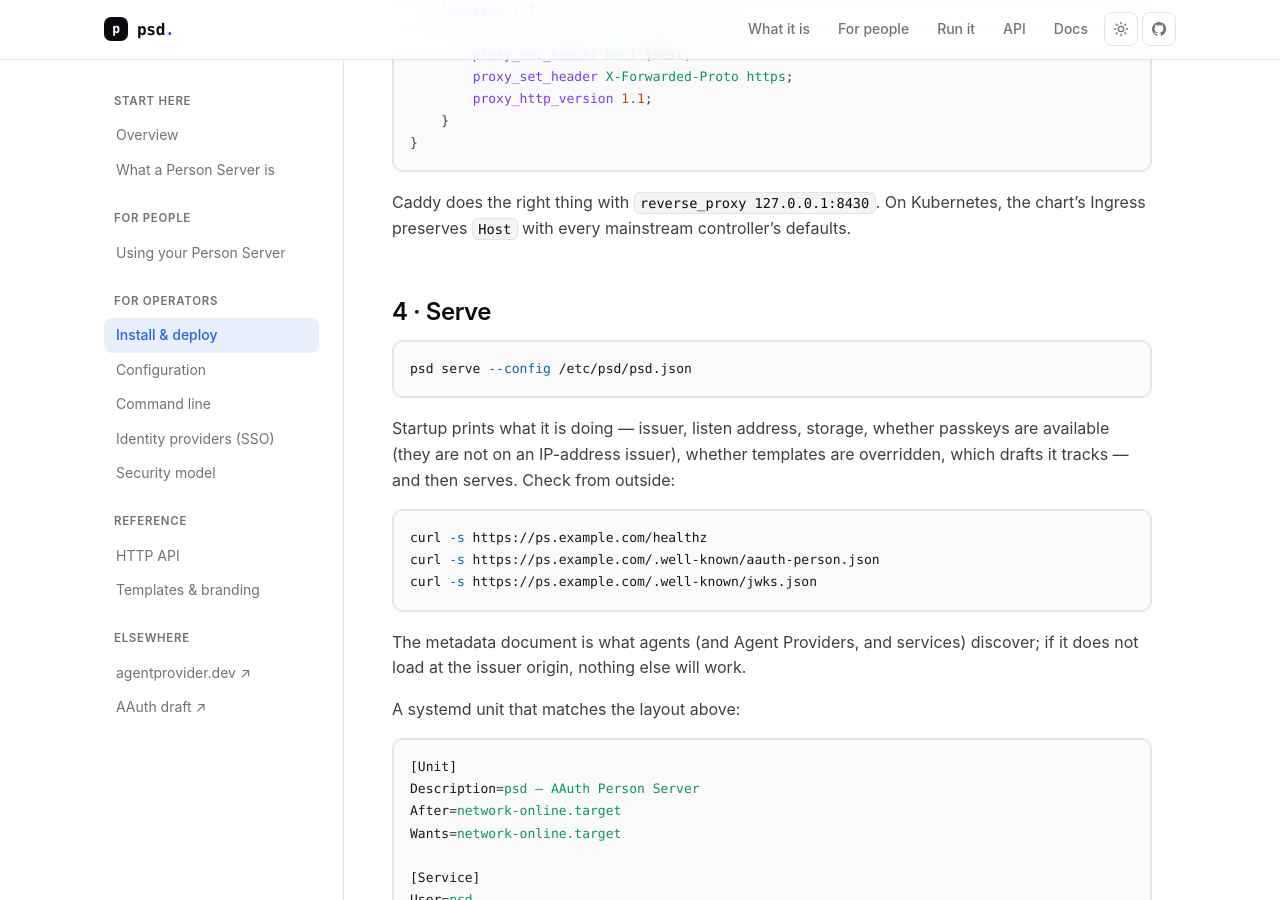
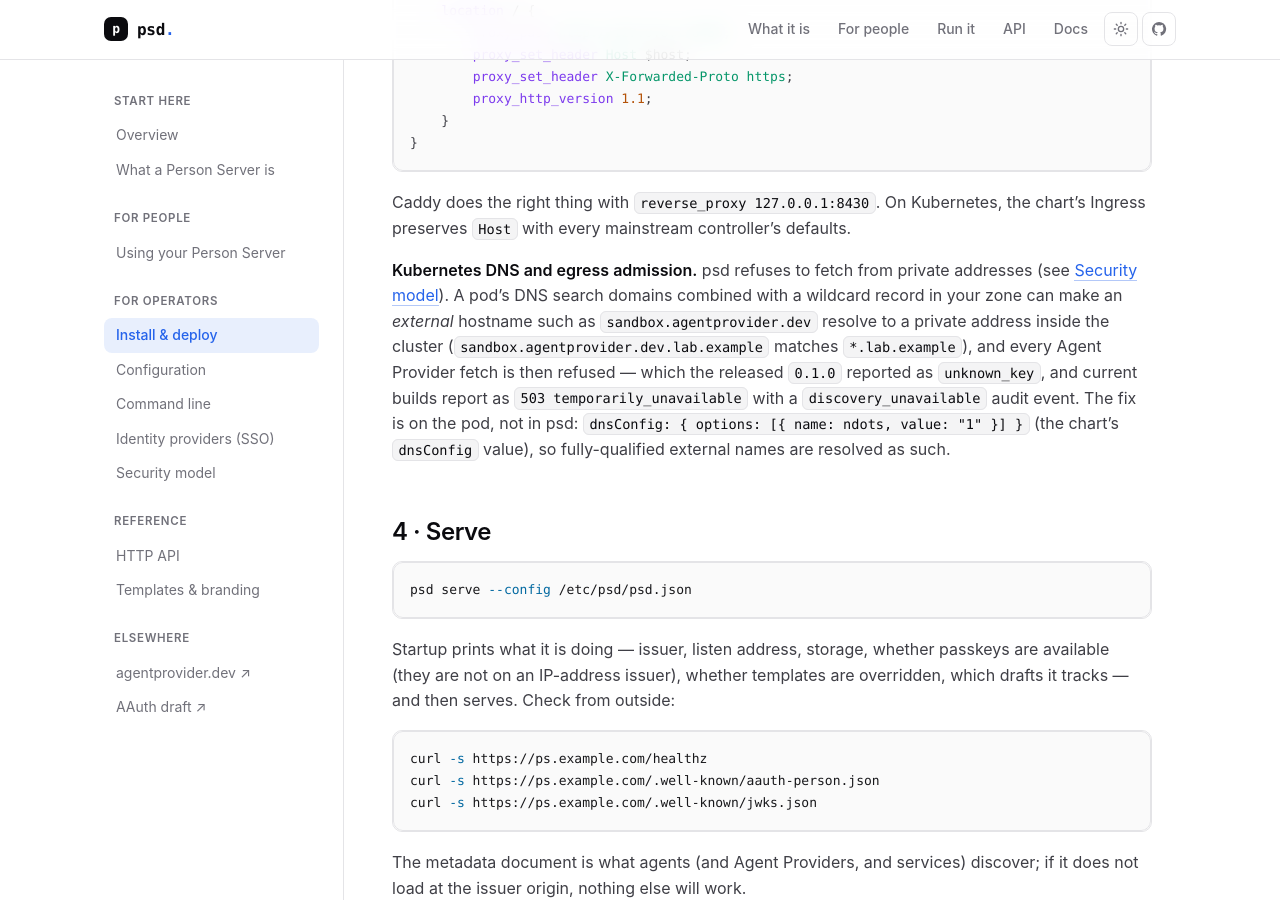
Before and after one commit to PersonServer/source-code, a Jekyll site: the page built from docs/install.md, in a window 1280 px wide and 900 px high, scrolled down 2798 px. Built offline with Jekyll 4.4.1, drawn with Linux system fonts in a browser that asks for light colours.

Commit message:
Sandbox findings: passkeys confirmed unverified in a browser, chart public, DNS/ndots note and chart dnsConfig
The sandbox's unknown_key incident had a precise cause its operators
found: a pod search domain plus a wildcard DNS record resolved an
external Agent Provider hostname to a private address, egress admission
refused it, and 0.1.0 reported that as unknown_key (fixed on main as 503
temporarily_unavailable + discovery_unavailable). The chart now sets
ndots:1 by default and the install guide explains the trap.

Claude-Session: https://claude.ai/code/session_01AwSLHovXkmqgPdZC7R5mr9

```diff
--- a/charts/psd/templates/deployment.yaml
+++ b/charts/psd/templates/deployment.yaml
@@ -104,3 +104,7 @@ spec:
       tolerations:
         {{- toYaml . | nindent 8 }}
       {{- end }}
+      {{- with .Values.dnsConfig }}
+      dnsConfig:
+        {{- toYaml . | nindent 8 }}
+      {{- end }}
--- a/docs/install.md
+++ b/docs/install.md
@@ -141,6 +141,18 @@ server {
 Caddy does the right thing with `reverse_proxy 127.0.0.1:8430`. On
 Kubernetes, the chart's Ingress preserves `Host` with every mainstream
 controller's defaults.
+
+**Kubernetes DNS and egress admission.** psd refuses to fetch from private
+addresses (see [Security model](security.md#outbound-what-psd-will-fetch)).
+A pod's DNS search domains combined with a wildcard record in your zone
+can make an *external* hostname such as `sandbox.agentprovider.dev` resolve
+to a private address inside the cluster (`sandbox.agentprovider.dev.lab.example`
+matches `*.lab.example`), and every Agent Provider fetch is then refused —
+which the released `0.1.0` reported as `unknown_key`, and current builds
+report as `503 temporarily_unavailable` with a `discovery_unavailable`
+audit event. The fix is on the pod, not in psd: `dnsConfig: { options: [{
+name: ndots, value: "1" }] }` (the chart's `dnsConfig` value), so
+fully-qualified external names are resolved as such.
 
 ## 4 · Serve
 
```
Also changed, not shown: charts/psd/values.yaml (+10 -0 lines), docs/STATUS.md (+18 -8 lines).
